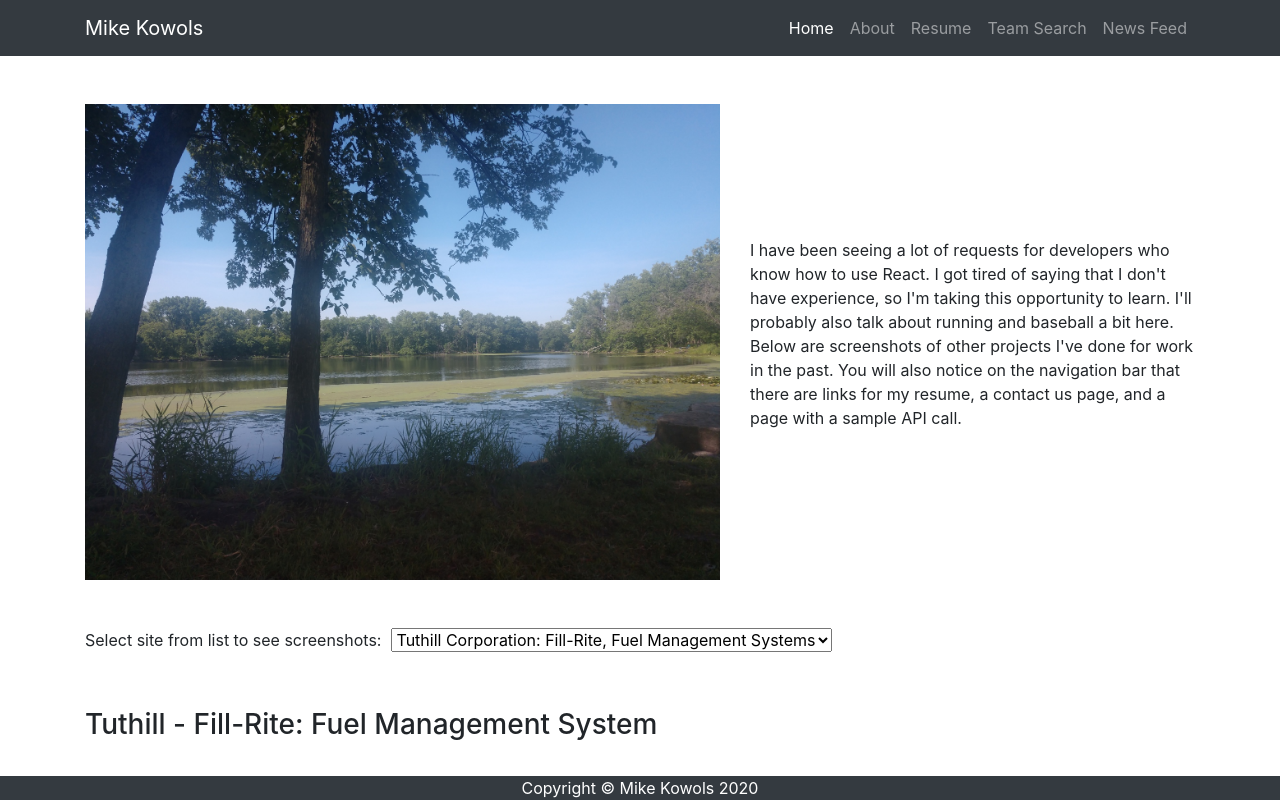
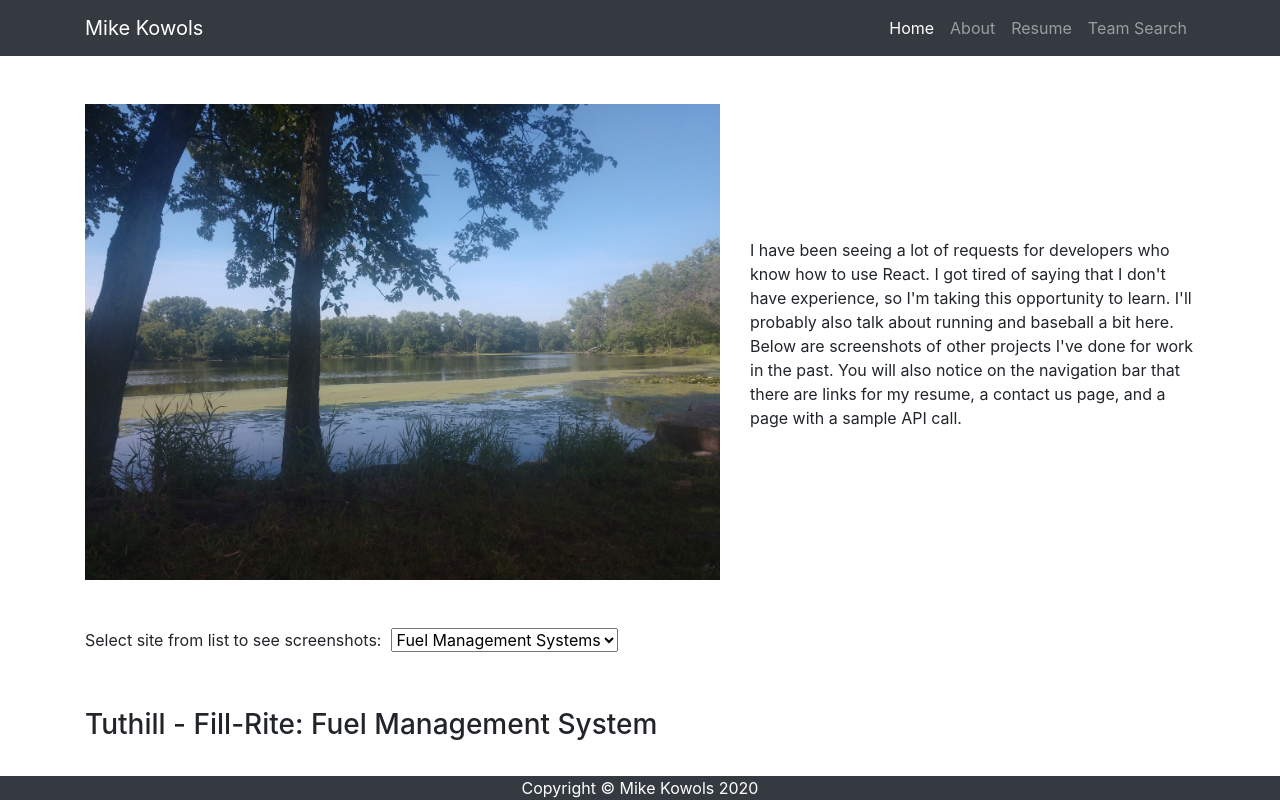
Before and after one commit to mikeKowols/reactSite, a React (Create React App) app: page / in a window 1280 px wide. Shown: the top 800 px of the page. Built offline with nearby package versions, Linux system fonts and the light colour scheme; no server answers.

Commit message:
cleaned up home and removed news feed

```diff
--- a/src/components/Home.jsx
+++ b/src/components/Home.jsx
@@ -43,27 +43,6 @@ class Home extends React.Component {
     this.setState({value: event.target.value});
   }
 
-  componentDidMount() {
-    fetch("https://www.thesportsdb.com/api/v1/json/1/searchteams.php?t=Chicago%20Cubs")
-      .then(res => res.json())
-      .then(
-        (result) => {
-          this.setState({
-            isLoaded: true,
-            items: result.teams
-          });
-        },
-        // Note: it's important to handle errors here
-        // instead of a catch() block so that we don't swallow
-        // exceptions from actual bugs in components.
-        (error) => {
-          this.setState({
-            isLoaded: true,
-            error
-          });
-        }
-      )
-  }
 
   handleSubmit(event) {
 
@@ -97,9 +76,9 @@ class Home extends React.Component {
 							Select site from list to see screenshots:
 						</label>
 							<select style={{marginLeft: '10px'}} value={this.state.value} onChange={this.handleChange}>
-								<option value="cc">Cooper's Hawk: Community Cafe</option>
-								<option value="th">Tuthill Corporation: Fill-Rite, Fuel Management Systems</option>
-								<option value="ge">Gold Eagle: Sample Room</option>
+								<option value="cc">Community Cafe</option>
+								<option value="th">Fuel Management Systems</option>
+								<option value="ge">Sample Room</option>
 								<option value="se">Starling Eyewear</option>
 							</select>
 
--- a/src/components/Navigation.jsx
+++ b/src/components/Navigation.jsx
@@ -60,15 +60,7 @@ function Navigation(props) {
                   Team Search
                 </Link>
               </li>
-			  <li
-                className={`nav-item  ${
-                  props.location.pathname === "/NewsFeed" ? "active" : ""
-                }`}
-              >
-                <Link className="nav-link" to="/NewsFeed">
-                  News Feed
-                </Link>
-              </li>
+
             </ul>
           </div>
         </div>
--- a/src/components/NewsFeed.jsx
+++ b/src/components/NewsFeed.jsx
@@ -41,14 +41,12 @@ class NewsFeed extends React.Component {
     } else {
       return (
         <div className="container">
-
 			<h1>New Feed</h1>
 
 			{items.map(item => (
 			<div key="INFORMATION">
 				<div className="row">
 					<div className="col-md-9">
-
 						<h3 key={item.title}>
 							<a href={item.url}>{item.title}</a>
 						</h3>
@@ -59,10 +57,8 @@ class NewsFeed extends React.Component {
 							<img alt={item.urlToImage} key={item.urlToImage} className="responsiveImage" src={item.urlToImage}></img>
 						</p>
 						<br/><br/>
-
 					</div>
 				</div>
-
 			</div>
           ))}
         </div>
```
Lines whose indentation alone changed are shown as unchanged.
